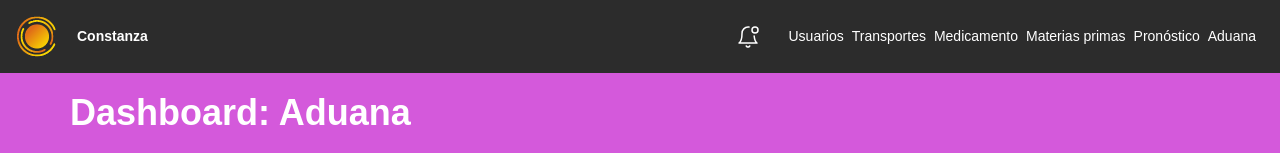
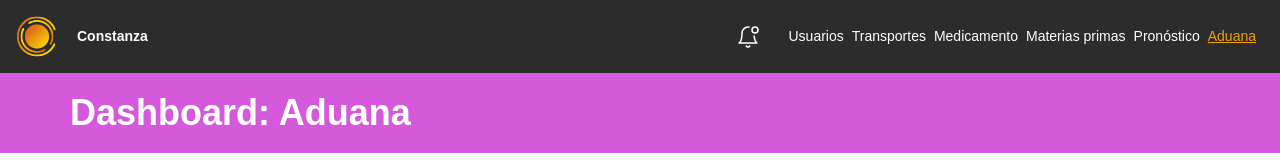
Before and after one commit to NoelAndrew20/dashboard-next, a Next.js app: page /Aduana in a window 1280 px wide. Shown: the top 160 px of the page. Built offline with nearby package versions, Linux system fonts and the light colour scheme.

Commit message:
feature: se le puso más diseño a la navbar

```diff
--- a/components/molecules/Navigation/index.js
+++ b/components/molecules/Navigation/index.js
@@ -30,20 +30,9 @@ const Navigation = () => {
                 </div>
             </Link>
         </div>
-        {/*
-        <div className="flex searchbar justify-center items-center">
-            <div className="searchbar-icon">
-            <svg width="24" height="24" strokeWidth="1.5" viewBox="0 0 24 24" fill="none" xmlns="http://www.w3.org/2000/svg">
-                <path d="M15.5 15.5L19 19" stroke="#ADADAD" strokeLinecap="round" strokeLinejoin="round"/>
-                <path d="M5 11C5 14.3137 7.68629 17 11 17C12.6597 17 14.1621 16.3261 15.2483 15.237C16.3308 14.1517 17 12.654 17 11C17 7.68629 14.3137 5 11 5C7.68629 5 5 7.68629 5 11Z" stroke="#ADADAD" strokeLinecap="round" strokeLinejoin="round"/>
-            </svg>
-            </div>
-            <input type="text" placeholder="Buscar en Constanza" size="30" className="search-input"/>
-        </div>
-    */}
         <div className="flex justify-center items-center">
             <div className="mr-5 flex">
-                <Link href="../../Alertas" className="pr-2">
+                <Link href="../../Alertas" className={`pr-2 ${currentPage === '/Alertas' ? 'active' : ''}`}>
                 <svg width="24" height="24" strokeWidth="1.5" viewBox="0 0 24 24" fill="none" xmlns="http://www.w3.org/2000/svg">
                     <path d="M18.1336 11C18.7155 16.3755 21 18 21 18H3C3 18 6 15.8667 6 8.4C6 6.70261 6.63214 5.07475 7.75736 3.87452C8.88258 2.67428 10.4087 2 12 2C12.3373 2 12.6717 2.0303 13 2.08949" stroke="#ffffff" strokeLinecap="round" strokeLinejoin="round"/>
                     <path d="M19 8C20.6569 8 22 6.65685 22 5C22 3.34315 20.6569 2 19 2C17.3431 2 16 3.34315 16 5C16 6.65685 17.3431 8 19 8Z" stroke="#ffffff" strokeLinecap="round" strokeLinejoin="round"/>
@@ -52,22 +41,22 @@ const Navigation = () => {
                 </Link>
             </div>
             <div className="flex">
-                <Link href="../../RegistroUsuarios" className="pr-2">
+                <Link href="../../RegistroUsuarios" className={`pr-2 ${currentPage === '/RegistroUsuarios' ? 'active' : ''}`}>
                     Usuarios
                 </Link>
-                <Link href="../../RegistroTransporte" className="pr-2">
+                <Link href="../../RegistroTransporte" className={`pr-2 ${currentPage === '/RegistroTransporte' ? 'active' : ''}`}>
                     Transportes
                 </Link>
-                <Link href="../../Medicamento" className="pr-2">
+                <Link href="../../Medicamento" className={`pr-2 ${currentPage === '/Medicamento' ? 'active' : ''}`}>
                     Medicamento
                 </Link>
-                <Link href="../../MateriasPrimas" className="pr-2">
+                <Link href="../../MateriasPrimas" className={`pr-2 ${currentPage === '/MateriasPrimas' ? 'active' : ''}`}>
                     Materias primas
                 </Link>
-                <Link href="../../Pronostico" className="pr-2">
+                <Link href="../../Pronostico" className={`pr-2 ${currentPage === '/Pronostico' ? 'active' : ''}`}>
                     Pronóstico
                 </Link>
-                <Link href="../../Aduana" className="pr-2">
+                <Link href="../../Aduana" className={`pr-2 ${currentPage === '/Aduana' ? 'active' : ''}`}>
                     Aduana
                 </Link>
             </div>
--- a/styles/globals.css
+++ b/styles/globals.css
@@ -187,6 +187,10 @@ label {
   grid-template-columns: repeat(3, minmax(0, 1fr));
   gap: 1rem;
   width: 100%;
+}
+.navigation a.active {
+  text-decoration: underline;
+  color: #ECA10C;
 }
 .searchbar {
   display: flex;
```
